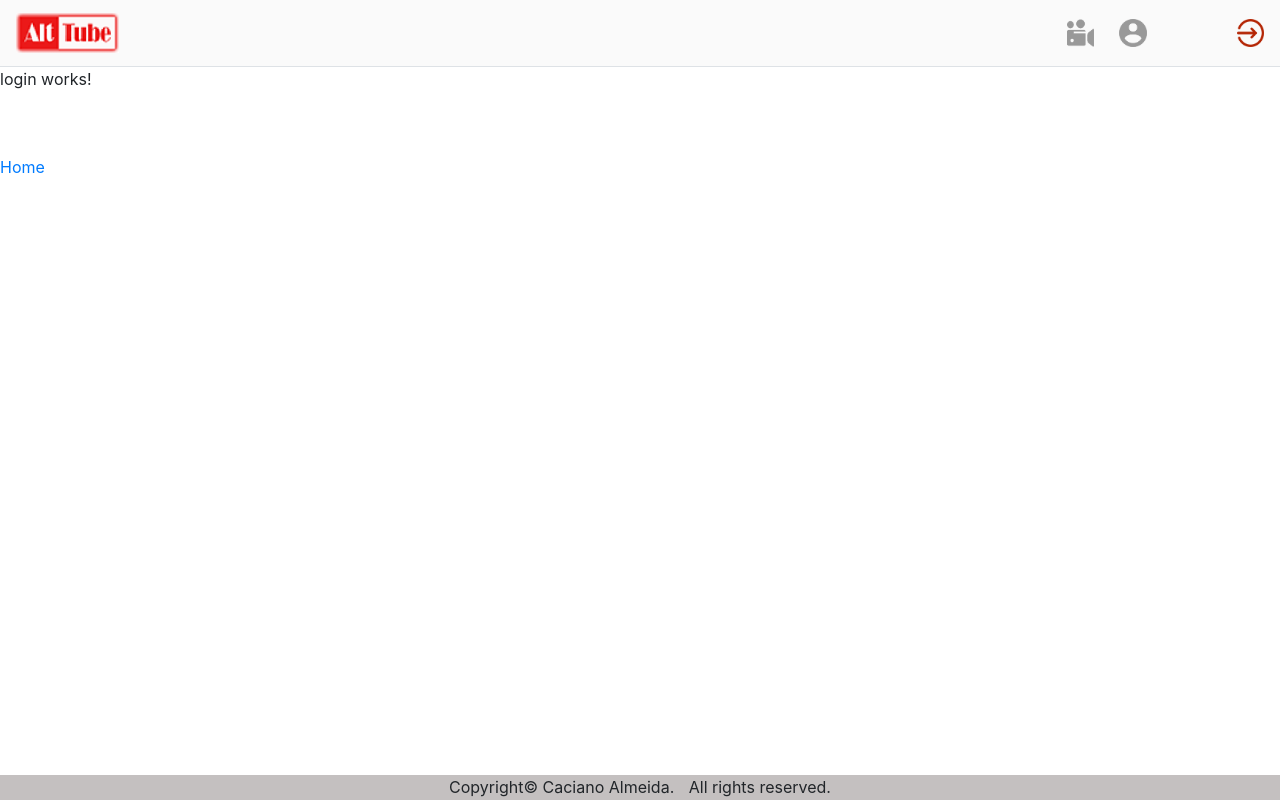
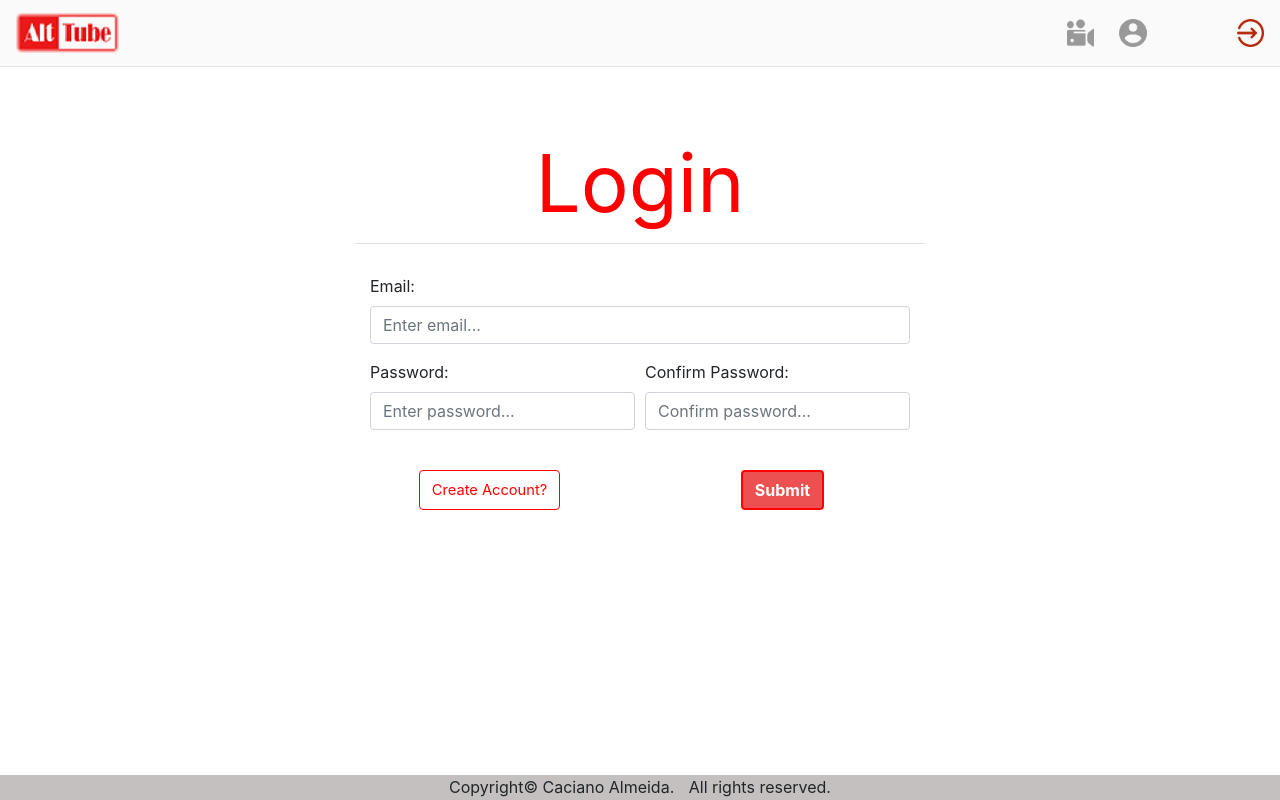
Before and after one commit to caciano-programmer/AltTube-Frontend, an Angular app: page /login in a window 1280 px wide. Built offline with nearby package versions, Linux system fonts and the light colour scheme.

Commit message:
login/create account feature completed and fully functional with validation

```diff
--- a/src/app/features/home/home.component.html
+++ b/src/app/features/home/home.component.html
@@ -8,7 +8,7 @@
     <div class="col-3"></div>
     <form class="col-6">
       <div class="input-group">
-        <input type="text" class="form-control" id="Search" placeholder="Enter search or click a category..." maxlength="40">
+        <input type="text" class="form-control" id="Search" placeholder="Enter search or select category..." maxlength="40">
         <div class="input-group-prepend" style="cursor: pointer">
           <div class="input-group-text">⌕</div>
         </div>
@@ -16,7 +16,7 @@
     </form>
     <div class="col-3"></div>
   </div>
-  <div id="categories" class="row" style="margin-top: 30px">
+  <div id="categories" class="row" style="margin-top: 20px">
     <div class="col-2"></div>
     <div class="col-8 d-flex justify-content-center flex-wrap">
       <button type="button" class="btn" *ngFor="let category of categories" style="margin-top: 20px">#{{category}}</button>
--- a/src/app/features/home/home.component.scss
+++ b/src/app/features/home/home.component.scss
@@ -17,6 +17,7 @@
   cursor: pointer;
   margin-right: 1rem;
   border: 1px red solid;
+  font-size: 11pt;
 }
 button:hover {
   background-color: white;
--- a/src/app/features/login/login.component.html
+++ b/src/app/features/login/login.component.html
@@ -1,8 +1,47 @@
-<p>
-  login works!
-</p>
-
-<br><br>
-<nav>
-  <a routerLink="" routerLinkActive="active">Home</a>
-</nav>
+<div class="container" style="margin-top: 7vh">
+  <div class="row">
+    <div class="col-3"></div>
+    <div class="col-6 border-bottom" id="formHeader">{{Header}}</div>
+    <div class="col-3"></div>
+  </div>
+  <div class="row" style="margin-top: 30px">
+    <div class="col-3"></div>
+    <form class="col-6" (ngSubmit)="submit(authForm)" #authForm = "ngForm" ngNativeValidate>
+      {{customValidity(Confirm)}}
+      <div id="displayError" class="d-flex justify-content-center align-items-center" *ngIf="errorPresent">
+        <span>{{error}}</span>
+      </div>
+      <div class="form-group" *ngIf="newUser">
+        <label for="inputName">Name:</label>
+        <input class="form-control" type="text" id="inputName" placeholder="Enter name..." maxlength="30" minlength="2"
+               name="name" [(ngModel)]="name" required>
+      </div>
+      <div class="form-group">
+        <label for="inputEmail">Email:</label>
+        <input type="email" class="form-control" id="inputEmail" placeholder="Enter email..." maxlength="40" name="email"
+               [(ngModel)]="email" required>
+      </div>
+      <div class="form-row">
+        <div class="col">
+          <label for="inputPassword">Password:</label>
+          <input type="password" class="form-control" id="inputPassword" name="password" placeholder="Enter password..."
+                 maxlength="20" minlength="5" required [(ngModel)]="password">
+        </div>
+        <div class="col">
+          <label for="inputConfirm">Confirm Password:</label>
+          <input type="password" class="form-control" id="inputConfirm" placeholder="Confirm password..."
+                 #Confirm name="confirm" minlength="5" maxlength="20" [(ngModel)]="confirm" required>
+        </div>
+      </div>
+      <div class="row" style="margin-top: 40px">
+        <div class="d-flex justify-content-center col-6">
+          <button type="button" class="btn" id="newUserBtn" (click)="NewUser()">{{userBtn}}</button>
+        </div>
+        <div class="d-flex justify-content-center col-6">
+          <button type="submit" class="btn" id="submitBtn" >Submit</button>
+        </div>
+      </div>
+    </form>
+    <div class="col-3"></div>
+  </div>
+</div>
--- a/src/app/features/login/login.component.scss
+++ b/src/app/features/login/login.component.scss
@@ -0,0 +1,34 @@
+#formHeader {
+  text-align: center;
+  color: red;
+  font-size: 60pt;
+}
+#newUserBtn {
+  color: red;
+  cursor: pointer;
+  margin-right: 1rem;
+  border: 1px red solid;
+  font-size: 11pt;
+}
+#newUserBtn:hover {
+  background-color: white;
+}
+#submitBtn {
+  color: white;
+  font-weight: bold;
+  background-color: rgba(229, 6, 6, .7);
+  border: solid red 2px;
+}
+#submitBtn:hover {
+  background-color: white;
+  color: red;
+}
+.ng-untouched {
+  box-shadow: none;
+}
+#displayError {
+  background-color: rgba(255, 0, 0, .1);
+  margin-top: -20px;
+  margin-bottom: 15px;
+  height: 40px;
+}
--- a/src/app/features/login/login.component.ts
+++ b/src/app/features/login/login.component.ts
@@ -1,5 +1,8 @@
 import {Component, OnInit} from '@angular/core';
 import {AuthenticationService} from '../../authentication/authentication.service';
+import {BehaviorSubject} from 'rxjs';
+import {NgForm} from '@angular/forms';
+import {Router} from '@angular/router';
 
 @Component({
   selector: 'app-login',
@@ -8,16 +11,66 @@ import {AuthenticationService} from '../../authentication/authentication.service
 })
 export class LoginComponent implements OnInit {
 
-  constructor(private authService: AuthenticationService) { }
+  name: string;
+  email: string;
+  password: string;
+  confirm: string;
+
+  errorPresent: boolean = false;
+  error: string;
+  newUser: boolean = false;
+  Header: string = 'Login';
+  userBtn: string = 'Create Account?';
+  Subject: BehaviorSubject<boolean> = new BehaviorSubject<boolean>(this.newUser);
+
+  constructor(private authService: AuthenticationService, private router: Router) { }
 
   ngOnInit() {
-    // this.authService.create('caciano', 'caciano18@yahoo.com', 'almeida').subscribe(
-    //   data => {
-    //     const obj: Object = JSON.parse(JSON.stringify(data));
-    //     if (obj['status'] !== null && obj['status'] === 'successful')
-    //       this.authService.isLoggedIn().next(true);
-    //   },
-    //   error => console.log(error)
-    // );
+    this.Subject.subscribe(
+      data => data === true ? (this.userBtn = 'Already Member?', this.Header = 'Create') :
+        (this.userBtn = 'Create Account?', this.Header = 'Login'));
+  }
+
+  NewUser() {
+    this.errorPresent = false;
+    this.newUser = !this.newUser;
+    this.Subject.next(this.newUser);
+  }
+
+  customValidity(input: HTMLInputElement) {
+    this.password !== this.confirm ? input.setCustomValidity('Field must equal password field.') : input.setCustomValidity('');
+  }
+
+  submit(form: NgForm): void {
+    if (this.newUser) {
+      this.authService.create(form.value.name, form.value.email, form.value.password).subscribe(data => {
+        const object: Object = JSON.parse(JSON.stringify(data));
+        if (object['status'] !== null && object['status'] === 'successful') {
+          console.log('works');
+          this.authService.isLoggedIn().next(true);
+          this.router.navigate(['/home']);
+        }
+      }, error => {
+        if (error !== null)
+          this.errorPresent = true;
+        console.log(error);
+      });
+    }
+
+    if (!this.newUser) {
+      this.authService.login(form.value.email, form.value.password).subscribe(data => {
+        const object: Object = JSON.parse(JSON.stringify(data));
+        console.log(JSON.parse(JSON.stringify(data)))
+        if (object['status'] !== null && object['status'] === 'successful') {
+          this.authService.isLoggedIn().next(true);
+          this.router.navigate(['/home']);
+        }
+      }, error => {
+        if (error !== null) {
+          this.errorPresent = true;
+          this.error = error['error']['message'];
+        }
+      });
+    }
   }
 }
--- a/src/app/features/login/login.module.ts
+++ b/src/app/features/login/login.module.ts
@@ -3,10 +3,12 @@ import { NgModule } from '@angular/core';
 import { LoginRoutingModule } from './login-routing.module';
 import { LoginComponent } from './login.component';
 import {CommonModule} from '@angular/common';
+import {FormsModule} from '@angular/forms';
 
 @NgModule({
   imports: [
     CommonModule,
+    FormsModule,
     LoginRoutingModule
   ],
   declarations: [LoginComponent]
```
Also changed, not shown: src/assets/images/authIcon.png (added).
